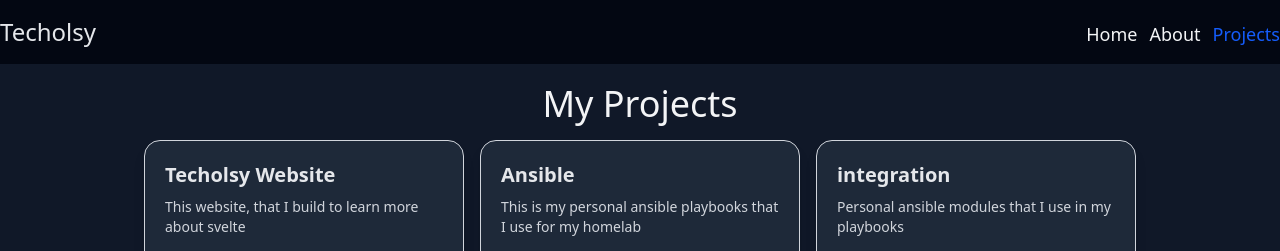
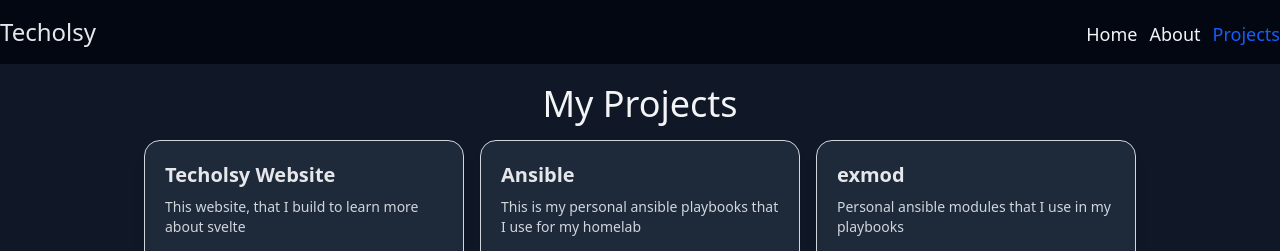
Before and after one commit to techolsy/techolsy-website, a SvelteKit app: page /projects in a window 1280 px wide. Shown: the top 251 px of the page. Built offline with nearby package versions, Linux system fonts and the light colour scheme.

Commit message:
src/routes/projects/+page.svelte: changed project name
Signed-off-by: techolsy <alexander@techolsy.eu>

```diff
--- a/src/routes/projects/+page.svelte
+++ b/src/routes/projects/+page.svelte
@@ -23,9 +23,9 @@
     </Gitcard>
 
     <Gitcard
-      name="integration" language="Ansible"
+      name="exmod" language="Ansible"
       description="Personal ansible modules that I use in my playbooks"
-      url="https://github.com/techolsy/integration">
+      url="https://github.com/techolsy/exmod">
     </Gitcard>
 
     <Gitcard
```
